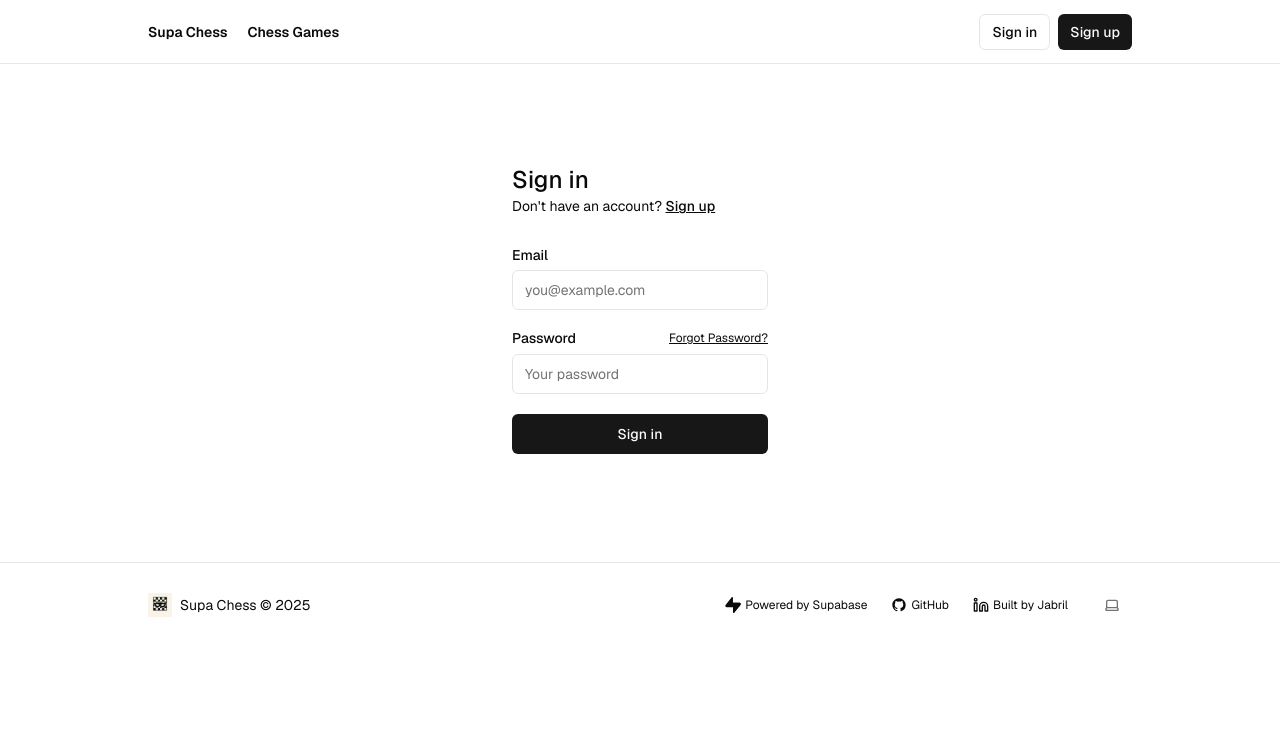
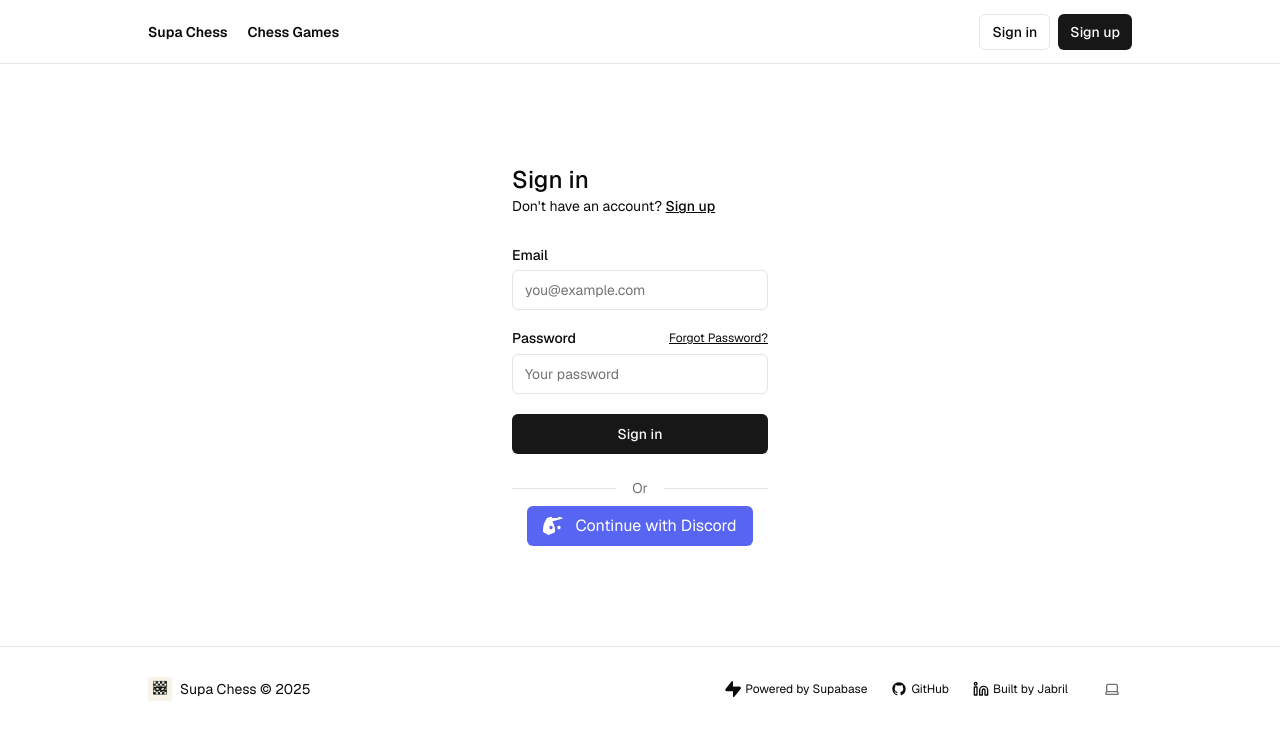
Before and after one commit to Jabril-Mahamud/supa-chess, a Next.js app: page /sign-in in a window 1280 px wide. Shown: the top 740 px of the page. Built offline with nearby package versions, Linux system fonts and the light colour scheme; no server answers.

Commit message:
added discord

```diff
--- a/app/(auth-pages)/sign-in/page.tsx
+++ b/app/(auth-pages)/sign-in/page.tsx
@@ -1,4 +1,4 @@
-import { signInAction } from "@/app/actions";
+import { signInAction, discordSignInAction } from "@/app/actions";
 import { FormMessage, Message } from "@/components/form-message";
 import { SubmitButton } from "@/components/submit-button";
 import { Input } from "@/components/ui/input";
@@ -8,6 +8,7 @@ import Link from "next/link";
 export default async function Login(props: { searchParams: Promise<Message> }) {
   const searchParams = await props.searchParams;
   return (
+    <div className="flex flex-col gap-4">
       <form className="flex-1 flex flex-col min-w-64">
         <h1 className="text-2xl font-medium">Sign in</h1>
         <p className="text-sm text-foreground">
@@ -40,5 +41,28 @@ export default async function Login(props: { searchParams: Promise<Message> }) {
           <FormMessage message={searchParams} />
         </div>
       </form>
+
+      {/* Discord OAuth Button */}
+      <div className="flex flex-col items-center gap-2">
+        <div className="flex items-center w-full">
+          <hr className="flex-grow border-t" />
+          <span className="px-4 text-sm text-muted-foreground">Or</span>
+          <hr className="flex-grow border-t" />
+        </div>
+        <form action={discordSignInAction}>
+          <button
+            type="submit"
+            className="flex items-center justify-center gap-2 w-full
+              bg-[#5865F2] text-white px-4 py-2 rounded-md
+              hover:bg-[#4752C4] transition-colors"
+          >
+            <svg xmlns="http://www.w3.org/2000/svg" width="24" height="24" viewBox="0 0 24 24" fill="currentColor">
+              <path d="M20.317 4.3698a19.7913 19.7913 0 00-4.8851-1.5116.0741.0741 0 00-.0787.0371c-.211.3765-.4447.8666-.6083 1.2573-1.8423-.2762-3.68-.2762-5.4936 0-.1636-.3999-.4063-.8809-.6175-1.2573a.077.077 0 00-.0788-.037 19.7645 19.7645 0 00-4.8851 1.5116.0699.0699 0 00-.0321.0277C.5334 9.0458-.319 13.5799.0992 18.0578a.0824.0824 0 00.0312.0561c2.0528 1.5076 4.0413 2.4228 5.9868 3.0294a.0785.0785 0 00.0851-.0279c.4609-.6304.8731-1.2952 1.2348-1.9921a.076.076 0 00-.0416-.1061 13.0394 13.0394 0 01-1.8637-.8899.077.077 0 01-.0076-.1276c.1254-.0094.2508-.0242.3746-.0242a.0761.0761 0 01.0762.0622c.1258.8699.6328 1.6835 1.4306 2.2287a.076.076 0 00.0786.0096c1.4742-.7156 2.9483-1.4311 4.4148-2.1467a.076.076 0 00.0395-.0539c.3803-4.0283-.6345-7.5183-2.6848-10.6218a.061.061 0 00-.0323-.0276zM8.02 15.3312c-.8899 0-1.6237-.8152-1.6237-1.8188 0-1.0035.7238-1.8187 1.6237-1.8187.911 0 1.6436.8152 1.6237 1.8187 0 1.0036-.7127 1.8188-1.6237 1.8188zm7.9677 0c-.8898 0-1.6236-.8152-1.6236-1.8188 0-1.0035.7237-1.8187 1.6236-1.8187.911 0 1.6437.8152 1.6236 1.8187 0 1.0036-.7125 1.8188-1.6236 1.8188z"/>
+            </svg>
+            Continue with Discord
+          </button>
+        </form>
+      </div>
+    </div>
   );
 }
--- a/app/actions.ts
+++ b/app/actions.ts
@@ -132,3 +132,24 @@ export const signOutAction = async () => {
   await supabase.auth.signOut();
   return redirect("/sign-in");
 };
+
+
+export const discordSignInAction = async () => {
+  const supabase = await createClient();
+  const origin = (await headers()).get("origin");
+
+  const { data, error } = await supabase.auth.signInWithOAuth({
+    provider: 'discord',
+    options: {
+      redirectTo: `${origin}/auth/callback`
+    }
+  });
+
+  if (error) {
+    return encodedRedirect("error", "/sign-in", error.message);
+  }
+
+  if (data.url) {
+    redirect(data.url);
+  }
+};
--- a/components/hero.tsx
+++ b/components/hero.tsx
@@ -98,7 +98,7 @@ export default function Hero() {
       {/* CTA Button */}
       <div className="flex flex-wrap gap-4">
         <Link
-          href="/play"
+          href="/dashboard"
           className="px-8 py-3 text-lg font-medium text-background bg-foreground rounded-md hover:bg-foreground/90 focus:outline-none focus:ring-2 focus:ring-foreground/50"
         >
           Play Now
```
Lines whose indentation alone changed are shown as unchanged.
